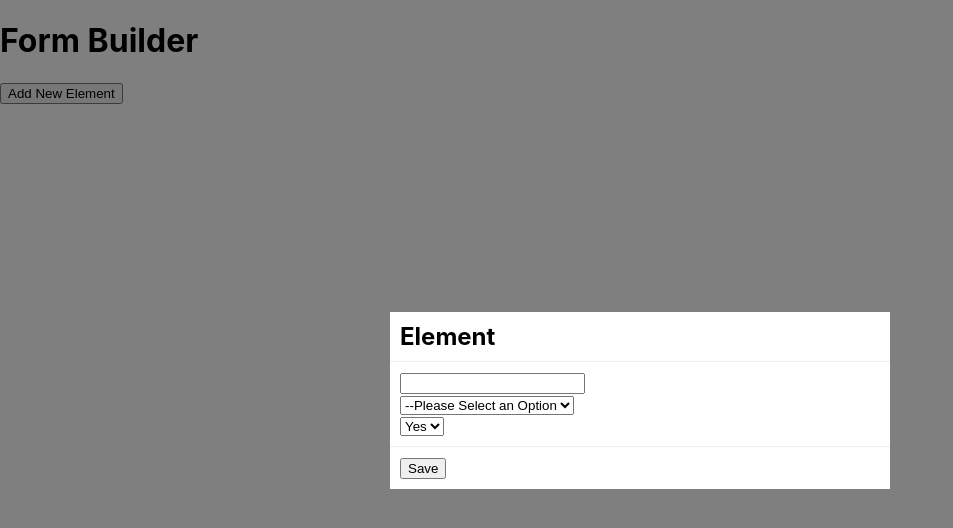
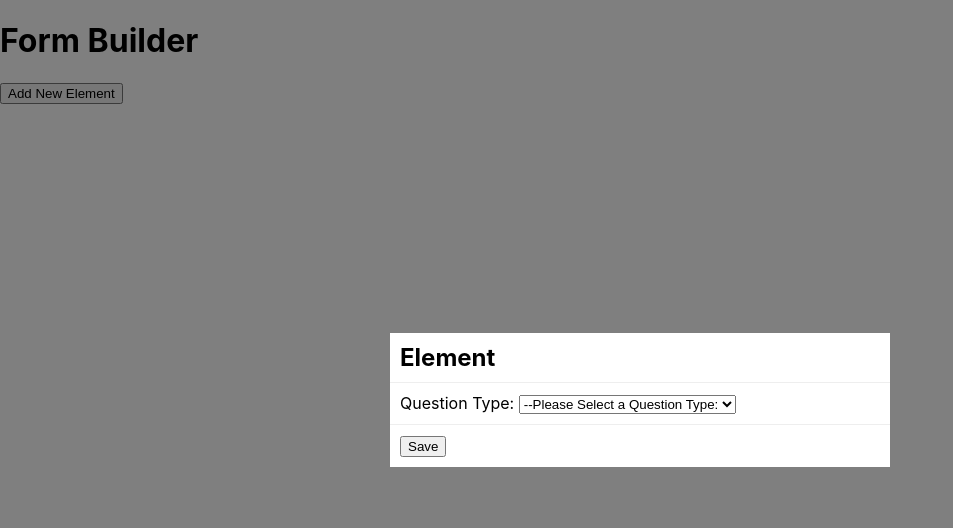
Before and after one commit to tomekregulski/intelly-form-builder-client, a React (Create React App) app: page / in a window 1280 px wide. Both pictures are taken after a click on the button "Add New Element". Shown: the top 528 px of the page, without its empty margins (0-953 px from the left). Built offline with nearby package versions, Linux system fonts and the light colour scheme.

Commit message:
add basic element creation

```diff
--- a/src/App.js
+++ b/src/App.js
@@ -1,9 +1,7 @@
 import React, { useState } from 'react';
 
 import Modal from './components/Modal/Modal';
-import Input from './components/Input/Input';
-import MultiSelect from './components/MultiSelect/MultiSelect';
-import YesNoSelect from './components/YesNoSelect/YesNoSelect';
+import NewElement from './components/NewElement/NewElement';
 
 function App() {
   const [show, setShow] = useState(false);
@@ -14,9 +12,7 @@ function App() {
       <button onClick={() => setShow(true)}>Add New Element</button>
       <Modal show={show} onClose={() => setShow(false)} title='Element'>
         <>
-          <Input />
-          <MultiSelect />
-          <YesNoSelect />
+          <NewElement />
         </>
       </Modal>
     </div>
--- a/src/components/Input/Input.js
+++ b/src/components/Input/Input.js
@@ -1,9 +1,9 @@
 import React from 'react';
 
-const Input = () => {
+const Input = (props) => {
   return (
     <div>
-      <label></label>
+      <label>{props.label}</label>
       <input />
     </div>
   );
--- a/src/components/MultiSelect/MultiSelect.js
+++ b/src/components/MultiSelect/MultiSelect.js
@@ -1,11 +1,17 @@
 import React from 'react';
 
-const MultiSelect = () => {
+const MultiSelect = (props) => {
+  const handleCallback = (value) => {
+    props.callback(value);
+  };
   return (
     <div>
-      <label></label>
-      <select>
-        <option value=''>--Please Select an Option</option>
+      <label>{props.label}</label>
+      <select onChange={(e) => handleCallback(e.target.value)}>
+        <option value=''>--Please Select a {props.label}</option>
+        {props.options.map((option) => {
+          return <option value={option}>{option}</option>;
+        })}
       </select>
     </div>
   );
--- /dev/null
+++ b/src/components/NewElement/NewElement.js
@@ -0,0 +1,89 @@
+import React, { useState, useEffect } from 'react';
+
+import Input from '../Input/Input';
+import MultiSelect from '../MultiSelect/MultiSelect';
+
+const NewElement = () => {
+  const [element, setElement] = useState('');
+  const [responseFields, setResponseFields] = useState(3);
+
+  const selectElement = (data) => {
+    setElement(data);
+  };
+
+  const renderResponseOptions = () => {
+    let responses = [];
+    let response = <Input label='Input Response Text: ' />;
+    for (let i = 0; i < responseFields; i++) {
+      responses.push(response);
+    }
+    return responses;
+  };
+
+  const addResponseOption = () => {
+    setResponseFields(responseFields + 1);
+  };
+
+  const removeResponseOption = () => {
+    setResponseFields(responseFields - 1);
+  };
+
+  const renderInput = () => {
+    switch (element) {
+      case 'text-input':
+        return <Input label='Input Question Text: ' />;
+      case 'numerical-input':
+        return <Input label='Input Question Text: ' />;
+      case 'yes-no':
+        return <Input label='Input Question Text: ' />;
+      case 'multi-select':
+        return (
+          <>
+            <Input label='Input Question Text: ' />
+            {renderResponseOptions()}
+            <button onClick={() => addResponseOption()}>
+              Add Response Option
+            </button>
+            <button onClick={() => removeResponseOption()}>
+              Remove Response Option
+            </button>
+          </>
+        );
+      case 'checkbox':
+        return (
+          <>
+            <Input label='Input Question Text: ' />
+            {renderResponseOptions()}
+            <button onClick={() => addResponseOption()}>
+              Add Response Option
+            </button>
+            <button onClick={() => removeResponseOption()}>
+              Remove Response Option
+            </button>
+          </>
+        );
+      default:
+        return;
+    }
+  };
+
+  return (
+    <>
+      <MultiSelect
+        callback={selectElement}
+        label='Question Type: '
+        options={[
+          'text-input',
+          'numerical-input',
+          'yes-no',
+          'multi-select',
+          'checkbox',
+        ]}
+      />
+
+      {element !== '' && renderInput()}
+    </>
+  );
+};
+
+export default NewElement;
```
